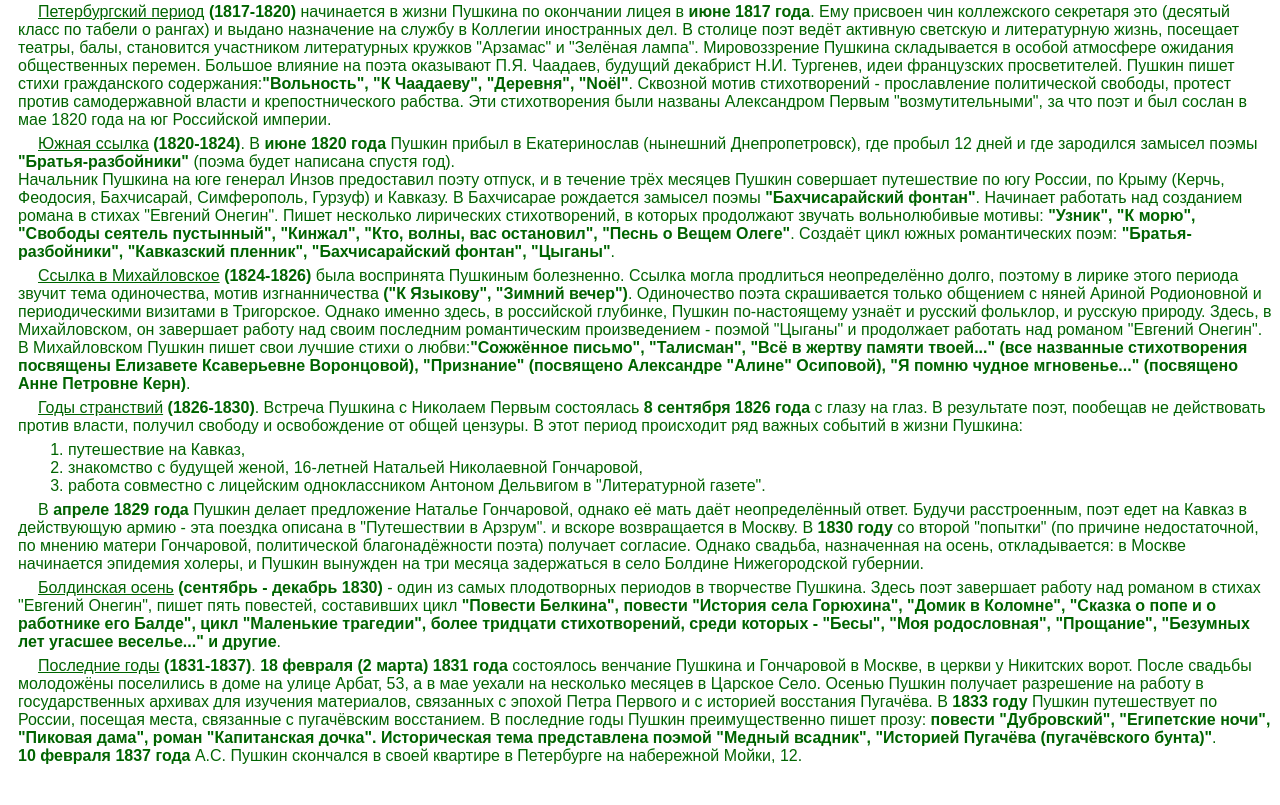
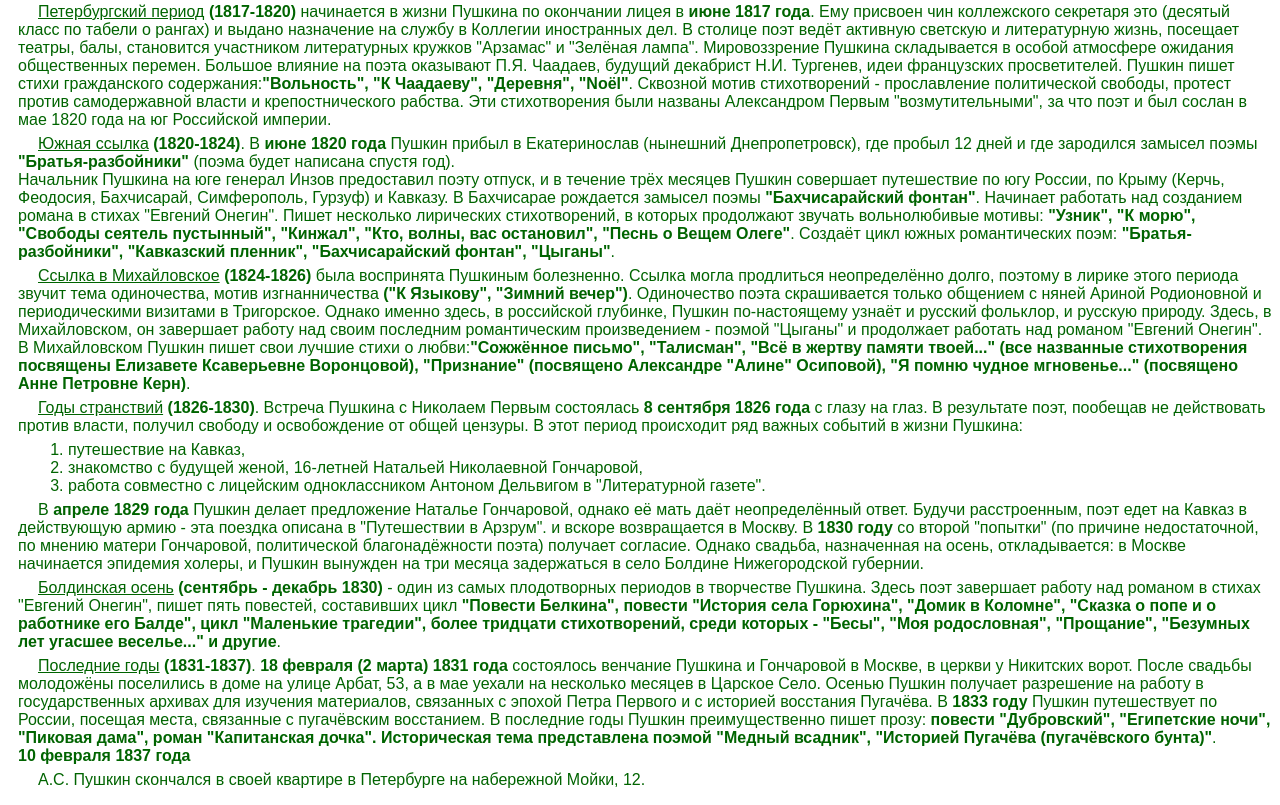
Before and after one commit to AnMMalinina/AnMMalinina.github.io, a plain HTML site: page index.html in a window 1280 px wide. Shown: the part 576-1381 px from the top of the page. Before the commit the page ends 1357 px from the top, so only its background shows below. Drawn offline with Linux system fonts and the light colour scheme.

Commit message:
Update index.html

```diff
--- a/index.html
+++ b/index.html
@@ -35,6 +35,7 @@
 <p style="font-family:arial; margin-left:10px; margin-top:-10px; text-align:left; color:006400; text-indent: 20px"><u>Болдинская осень</u> <b>(сентябрь - декабрь 1830)</b> - один из самых плодотворных периодов в творчестве Пушкина. Здесь поэт завершает работу над романом в стихах "Евгений Онегин", пишет пять повестей, составивших цикл <b>"Повести Белкина", повести "История села Горюхина", "Домик в Коломне", "Сказка о попе и о работнике его Балде", цикл "Маленькие трагедии", более тридцати стихотворений, среди которых - "Бесы", "Моя родословная", "Прощание", "Безумных лет угасшее веселье..." и другие</b>.</p>
 <p style="font-family:arial; margin-left:10px; margin-top:-10px; text-align:left; color:006400; text-indent: 20px"><u>Последние годы</u> <b>(1831-1837)</b>. <b>18 февраля (2 марта) 1831 года</b> состоялось венчание Пушкина и Гончаровой в Москве, в церкви у Никитских ворот. После свадьбы молодожёны поселились в доме на улице Арбат, 53, а в мае уехали на несколько месяцев в Царское Село. Осенью Пушкин получает разрешение на работу в государственных архивах для изучения материалов, связанных с эпохой Петра Первого и с историей восстания Пугачёва. В <b>1833 году</b> Пушкин путешествует по России, посещая места, связанные с пугачёвским восстанием.
 В последние годы Пушкин преимущественно пишет прозу: <b>повести "Дубровский", "Египетские ночи", "Пиковая дама", роман "Капитанская дочка". Историческая тема представлена поэмой "Медный всадник", "Историей Пугачёва (пугачёвского бунта)"</b>.
-<br><b>10 февраля 1837 года</b>  А.С. Пушкин скончался в своей квартире в Петербурге на набережной Мойки, 12.</p>
+<br><b>10 февраля 1837 года</b>
+  <p style="font-family:arial; margin-left:10px; margin-top:-10px; text-align:left; color:006400; text-indent: 20px">А.С. Пушкин скончался в своей квартире в Петербурге на набережной Мойки, 12.</p>
   </body>
 </html>
```
